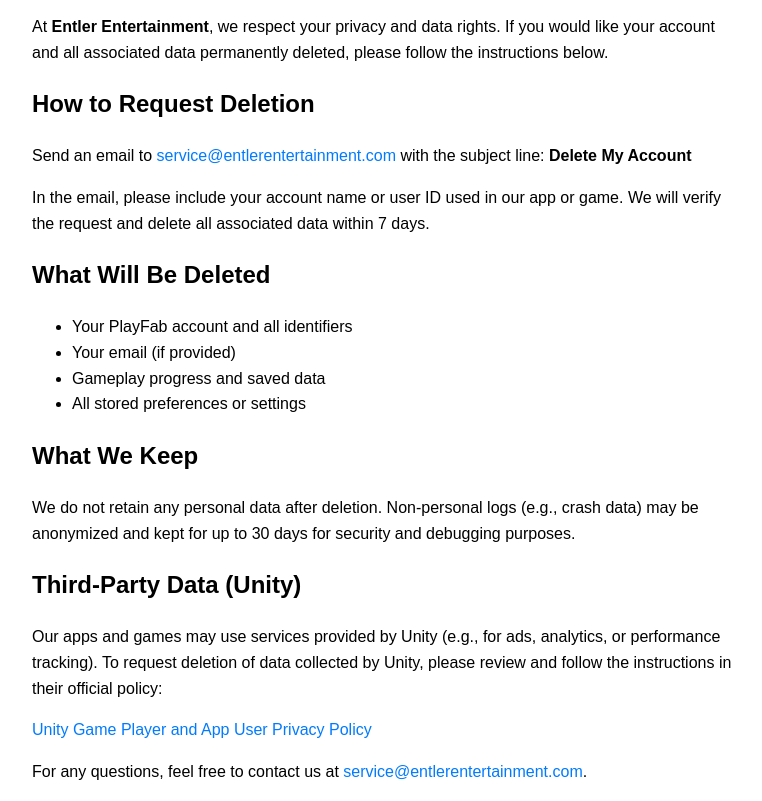
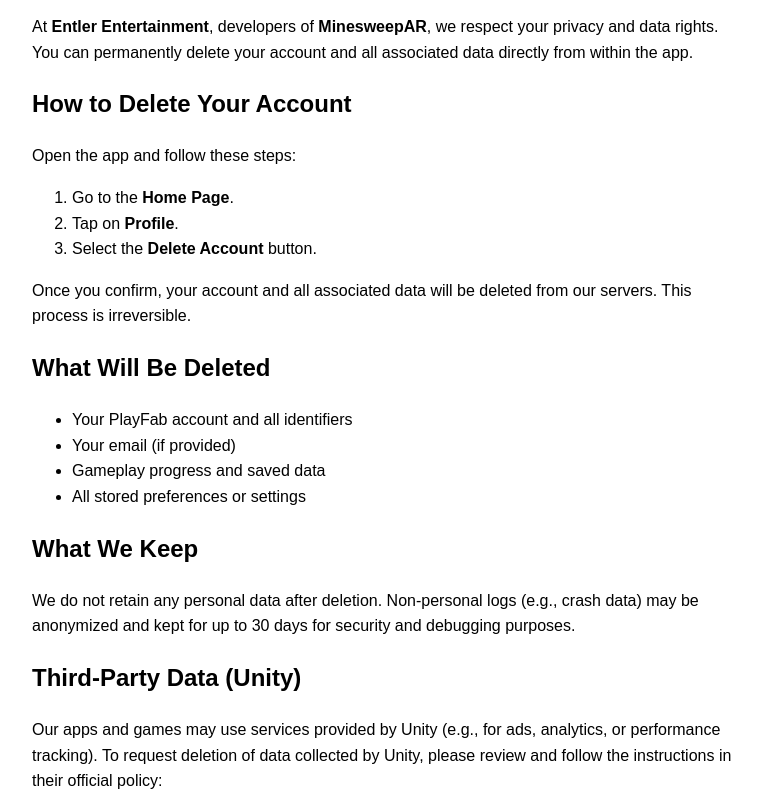
Before and after one commit to virendra531/MinesweepARPages, a plain HTML site: page index.html in a window 1280 px wide. Shown: the part 112-913 px from the top of the page, without its empty margins (258-1020 px from the left). Drawn offline with Linux system fonts and the light colour scheme.

Commit message:
Update index.html
Added Delete Account butone

```diff
--- a/index.html
+++ b/index.html
@@ -4,7 +4,7 @@
 <head>
     <meta charset="UTF-8" />
     <meta name="viewport" content="width=device-width, initial-scale=1.0" />
-    <title>Request Account Deletion - Entler Entertainment</title>
+    <title>Account Deletion - MinesweepAR</title>
     <style>
         body {
             font-family: sans-serif;
@@ -26,23 +26,26 @@
 </head>
 
 <body>
-    <h1>Request Account and Data Deletion</h1>
+    <h1>Account and Data Deletion - MinesweepAR</h1>
 
     <p>
-        At <strong>Entler Entertainment</strong>, we respect your privacy and data rights.
-        If you would like your account and all associated data permanently deleted,
-        please follow the instructions below.
+        At <strong>Entler Entertainment</strong>, developers of <strong>MinesweepAR</strong>,
+        we respect your privacy and data rights. You can permanently delete your account and all associated data directly
+        from within the app.
     </p>
 
-    <h2>How to Request Deletion</h2>
+    <h2>How to Delete Your Account</h2>
     <p>
-        Send an email to <a href="mailto:service@entlerentertainment.com">service@entlerentertainment.com</a> with the
-        subject line:
-        <strong>Delete My Account</strong>
+        Open the app and follow these steps:
     </p>
+    <ol>
+        <li>Go to the <strong>Home Page</strong>.</li>
+        <li>Tap on <strong>Profile</strong>.</li>
+        <li>Select the <strong>Delete Account</strong> button.</li>
+    </ol>
     <p>
-        In the email, please include your account name or user ID used in our app or game.
-        We will verify the request and delete all associated data within 7 days.
+        Once you confirm, your account and all associated data will be deleted from our servers.
+        This process is irreversible.
     </p>
 
     <h2>What Will Be Deleted</h2>
```
